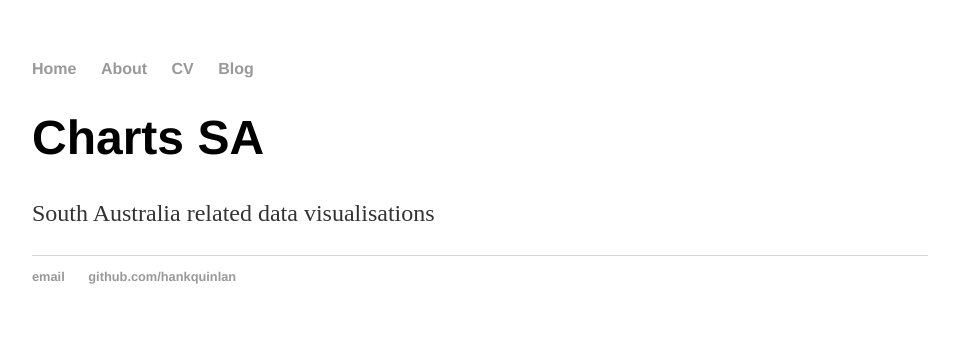
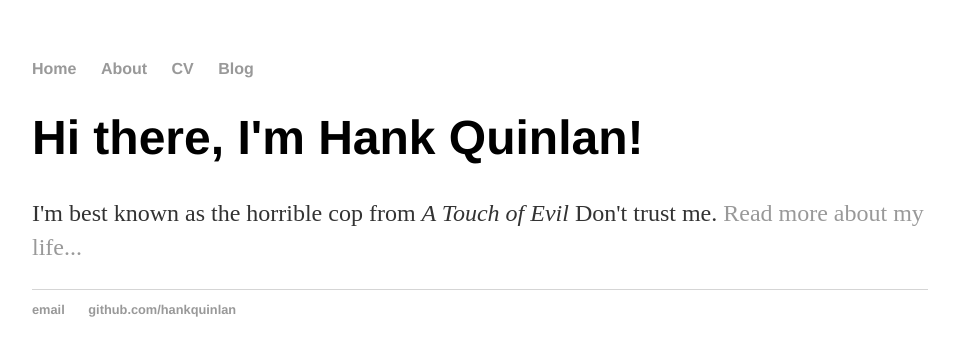
Before and after one commit to j-tunstill/j-tunstill.github.io, a Jekyll site: the page built from index.html, in a window 1280 px wide. Shown: the top 356 px of the page, without its empty margins (160-1119 px from the left). Built offline with Jekyll 4.4.1, drawn with Linux system fonts in a browser that asks for light colours.

Commit message:
Update index.html

```diff
--- a/index.html
+++ b/index.html
@@ -1,30 +1,8 @@
-<!DOCTYPE html>
-<html>
-	<head>
-		<title>Julian Tunstill, Horrible Cop</title>
-		<!-- link to main stylesheet -->
-		<link rel="stylesheet" type="text/css" href="/css/main.css">
-	</head>
-	<body>
-		<nav>
-    		<ul>
-        		<li><a href="/">Home</a></li>
-	        	<li><a href="/about">About</a></li>
-        		<li><a href="/cv">CV</a></li>
-        		<li><a href="/blog">Blog</a></li>
-    		</ul>
-		</nav>
-		<div class="container">
-    		<div class="blurb">
-        		<h1>Charts SA</h1>
-				<p>South Australia related data visualisations </p>
-    		</div><!-- /.blurb -->
-		</div><!-- /.container -->
-		<footer>
-    		<ul>
-        		<li><a href="mailto:chartssa@gmail.com">email</a></li>
-        		<li><a href="https://github.com/hankquinlan">github.com/hankquinlan</a></li>
-			</ul>
-		</footer>
-	</body>
-</html>
+---
+layout: default
+title: Hank Quinlan, Horrible Cop
+---
+<div class="blurb">
+	<h1>Hi there, I'm Hank Quinlan!</h1>
+	<p>I'm best known as the horrible cop from <em>A Touch of Evil</em> Don't trust me. <a href="/about">Read more about my life...</a></p>
+</div><!-- /.blurb -->
```
